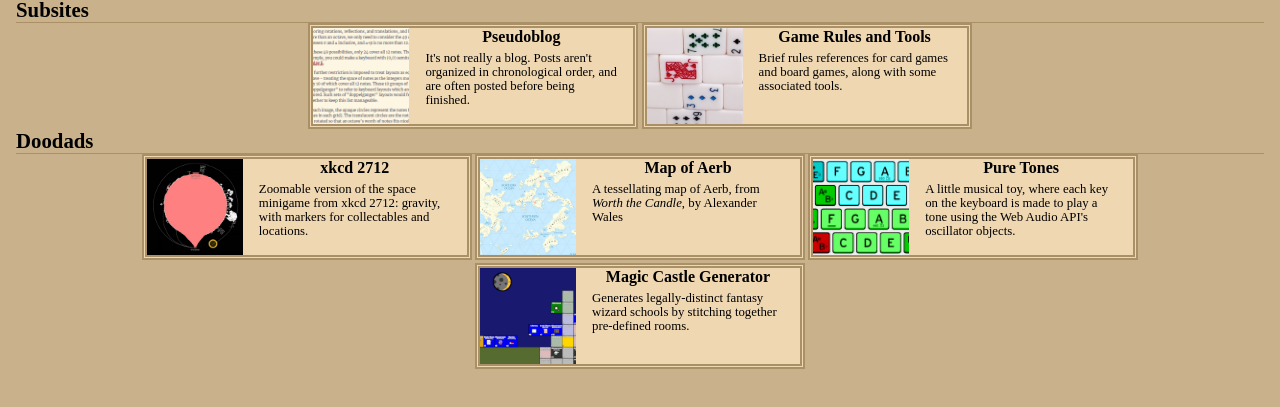
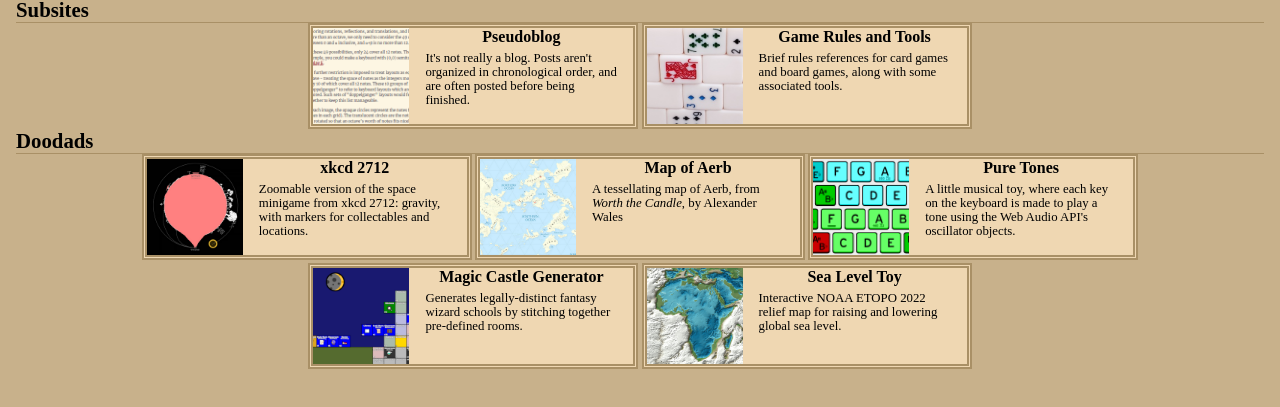
Before and after one commit to bacontime/bacontime.github.io, a plain HTML site: page index.html in a window 1280 px wide. Shown: the part 61-468 px from the top of the page. Drawn offline with Linux system fonts and the light colour scheme.

Commit message:
Update index.html with sealevel card

```diff
--- a/index.html
+++ b/index.html
@@ -102,6 +102,12 @@
         <p>Generates legally-distinct fantasy wizard schools by stitching together pre-defined rooms.</p>
     </div></a>
 
+    <a href="./doodads/sealevel"><div class="card">
+        <img src="./thumbnail/sealevel.png">
+        <h3>Sea Level Toy</h3>
+        <p> Interactive NOAA ETOPO 2022 relief map for raising and lowering global sea level.</p>
+    </div></a>
+
 </div>
 
 </body>
```
